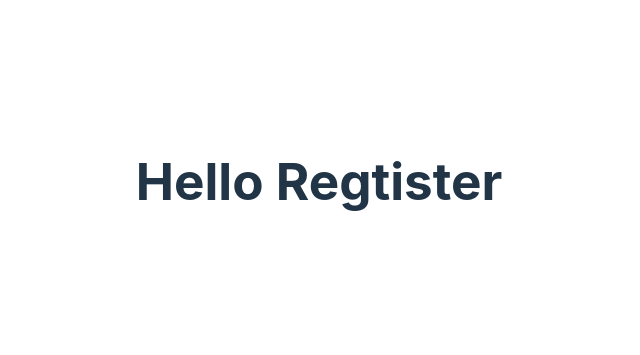
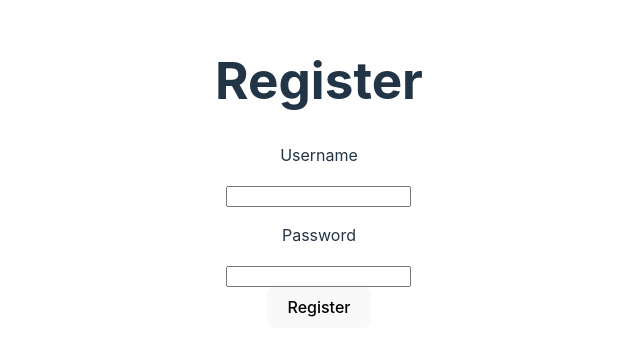
Before and after one commit to Lava519/ecom-app, a React (Vite) app in the folder client/: page /register in a window 1280 px wide. Shown: the part 219-574 px from the top of the page, without its empty margins (321-961 px from the left). Built offline with nearby package versions, Linux system fonts and the light colour scheme.

Commit message:
Added Register

```diff
--- a/client/pages/Login.jsx
+++ b/client/pages/Login.jsx
@@ -5,7 +5,7 @@ import { Link, useNavigate } from "react-router-dom"
 export default function Login() {
     const [username, setUsername] = useState("");
     const [password, setPassword] = useState("");
-    const [message, setMessage] = useState("");
+    const [message, setMessage] = useState(" ");
     const changeUsername = (e) => {
         setUsername(e.target.value);
     }
@@ -16,13 +16,12 @@ export default function Login() {
     const submit = async (e) => {
         e.preventDefault();
         try{
-            const credentials = [username, password]
-            const res = await axios.post("http://localhost:3001/login", {username: credentials[0], password: credentials[1]});
-            console.log(res.data)
+            const credentials = {username: username, password: password}
+            const res = await axios.post("http://localhost:3001/login", credentials);
             if(res.data.message){
                 setMessage(res.data.message);
             } else {
-                console.log(res.data);
+                setMessage("Successfully logged in.")
             }
         } catch(err) {
             console.log(err);
@@ -41,8 +40,8 @@ export default function Login() {
                 <p>Password</p>
                 <input onChange={changePassword} type="password"></input>
             </div>
+            <button onClick={submit}>Login</button>
             <p>{message}</p>
-            <button onClick={submit}>Login</button>
         </main>
     )
 }
--- a/client/pages/Register.jsx
+++ b/client/pages/Register.jsx
@@ -1,11 +1,42 @@
 import axios from "axios";
 import { useState, useEffect } from "react";
+import { Link, useNavigate } from "react-router-dom"
 
 export default function Register() {
+    const [username, setUsername] = useState("");
+    const [password, setPassword] = useState("");
+    const [message, setMessage] = useState(" ");
+    const changeUsername = (e) => {
+        setUsername(e.target.value);
+    }
+    const changePassword = (e) => {
+        setPassword(e.target.value);
+    }
+
+    const submit = async (e) => {
+        e.preventDefault();
+        try{
+            const credentials = {username: username, password: password}
+            const res = await axios.post("http://localhost:3001/register", credentials);
+        } catch(err) {
+            console.log(err);
+        }
+    }
+
     useEffect(()=>{
 
     },[])
     return (
-        <h1>Hello Regtister</h1>
+        <main>
+            <h1>Register</h1>
+            <div>
+                <p>Username</p>
+                <input onChange={changeUsername} type="text"></input>
+                <p>Password</p>
+                <input onChange={changePassword} type="password"></input>
+            </div>
+            <button onClick={submit}>Register</button>
+            <p>{message}</p>
+        </main>
     )
 }
```
Also changed, not shown: 1 other file (tests, documents, lock files or other folders).
